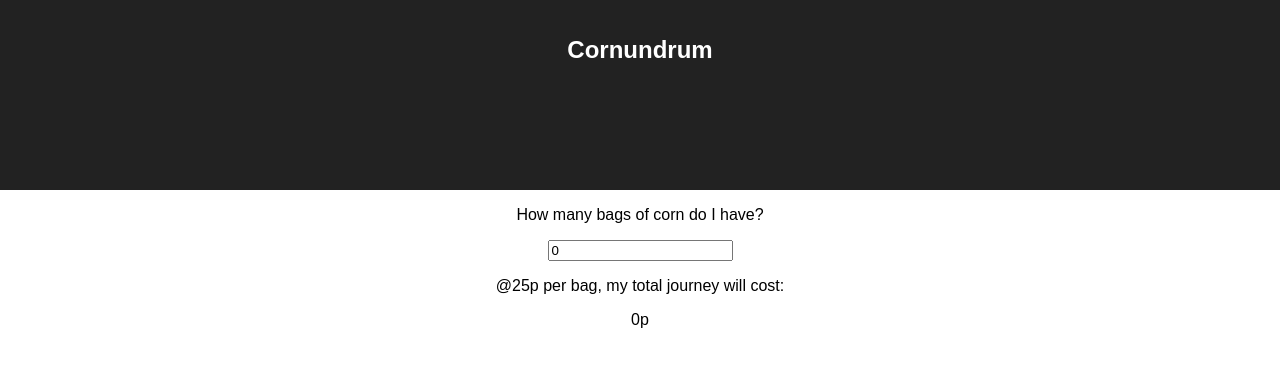
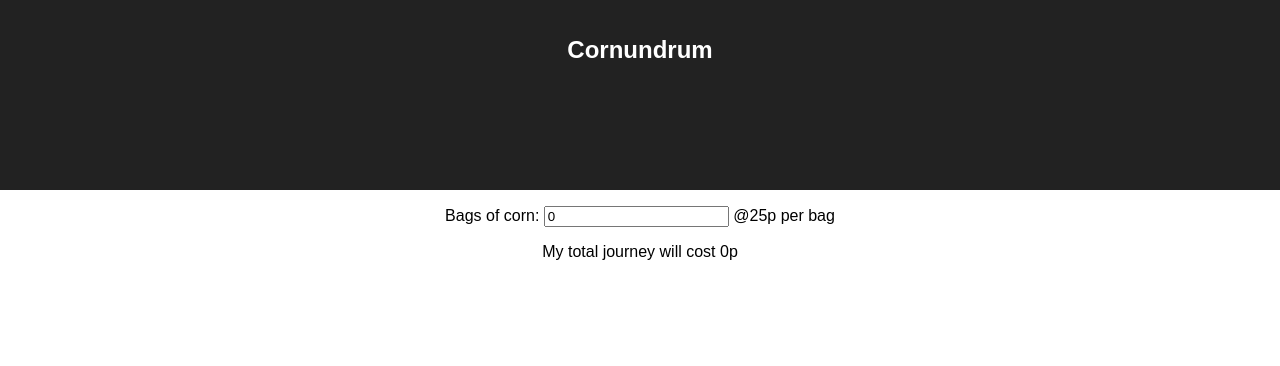
Before and after one commit to pl-madetech/farmer-moon-group1, a React app: page / in a window 1280 px wide. Shown: the top 366 px of the page. Built offline with nearby package versions, Linux system fonts and the light colour scheme; the HTML template or start-up script is replaced by a standard one.

Commit message:
Extracted corn and cost components

```diff
--- a/src/browser/App.tsx
+++ b/src/browser/App.tsx
@@ -1,15 +1,8 @@
 import "./App.css";
 
 import React from "react";
-
-class CostComponent extends React.Component<{corn: number},  {}> {
-  constructor(props: any) {
-    super(props);
-  }
-  render() {
-    return <p>{this.props.corn * 25}p</p>;
-  }
-}
+import { CostComponent } from "../components/CostComponent";
+import { CornComponent } from "../components/CornComponent";
 
 export default class App extends React.Component<{},  {corn: number}> {
   constructor(props: any) {
@@ -17,19 +10,17 @@ export default class App extends React.Component<{},  {corn: number}> {
     this.state = {
       corn: 0
     };
-    this.handleChange = this.handleChange.bind(this);
+    this.cornAmountChanged = this.cornAmountChanged.bind(this);
   }
-  handleChange(event: any) {
-    this.setState({corn: event.target.value});
+  cornAmountChanged(corn: number) {
+    this.setState({...this.state, corn});
   }
   render() {
     return <div className="App">
       <header className="App-header">
         <h1 className="App-title">Cornundrum</h1>
       </header>
-      <p>How many bags of corn do I have?</p>
-      <input type="number" onChange={this.handleChange} defaultValue="0"></input>
-      <p>@25p per bag, my total journey will cost:</p>
+      <CornComponent cornAmountChanged={this.cornAmountChanged} corn={this.state.corn} />
       <CostComponent corn={this.state.corn} />
     </div>
   };
--- /dev/null
+++ b/src/components/CornComponent.tsx
@@ -0,0 +1,20 @@
+import React from "react";
+
+export class CornComponent extends React.Component<{cornAmountChanged: (corn: number) => void, corn: number}, {}> {
+    constructor(props: any) {
+        super(props);
+        this.handleChange = this.handleChange.bind(this);
+    }
+    handleChange(event: any) {
+        this.props.cornAmountChanged(event.target.value);
+    }
+    render() {
+        return <div>
+            <p>
+                <span>Bags of corn: </span>
+                <input type="number" onChange={this.handleChange} defaultValue={this.props.corn}></input>
+                <span> @25p per bag</span>
+            </p>
+        </div>;
+    }
+};
--- /dev/null
+++ b/src/components/CostComponent.tsx
@@ -0,0 +1,14 @@
+import React from "react";
+import _ from 'lodash';
+
+export class CostComponent extends React.Component<{corn: number},  {}> {
+    constructor(props: any) {
+        super(props);
+    }
+    render() {
+        return <p>
+            <span>My total journey will cost </span>
+            <span>{_.round(this.props.corn) * 25}p</span>
+        </p>;
+    }
+  }
```
